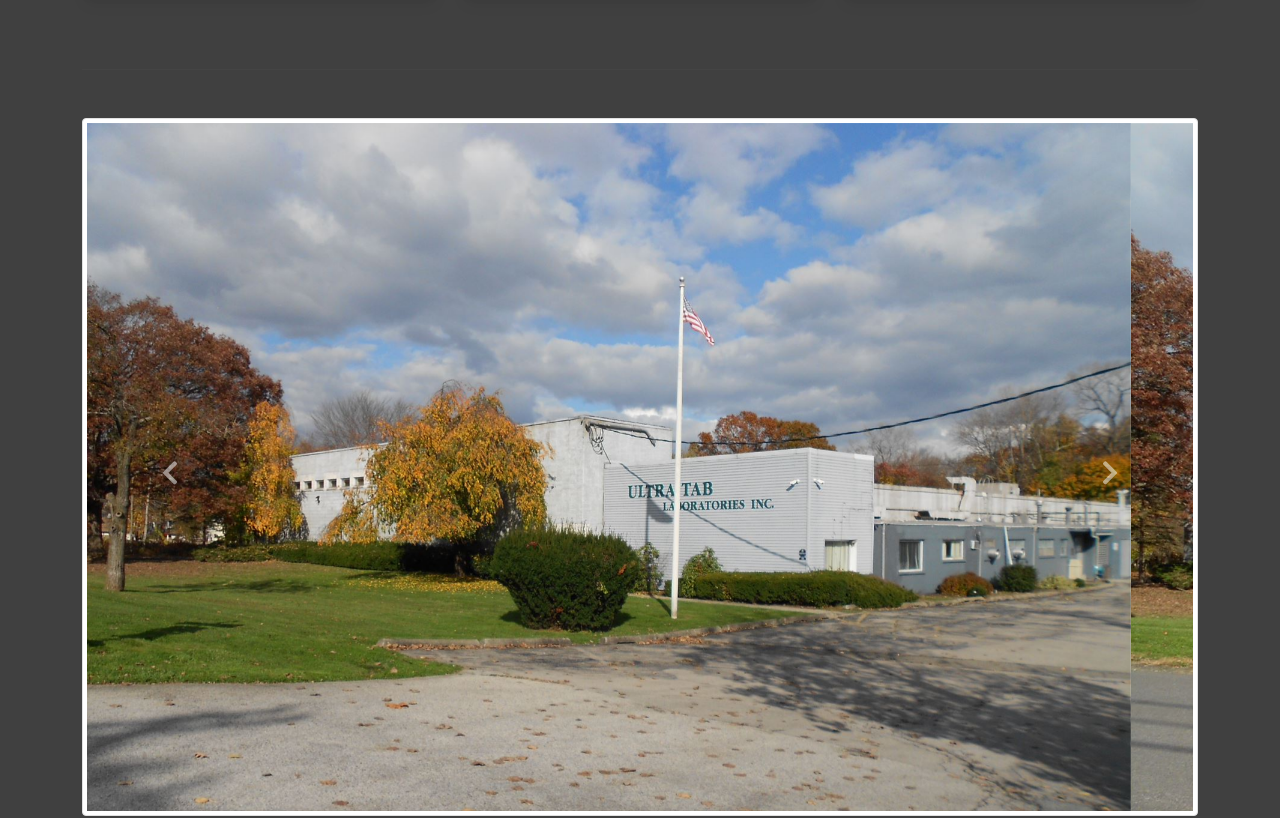
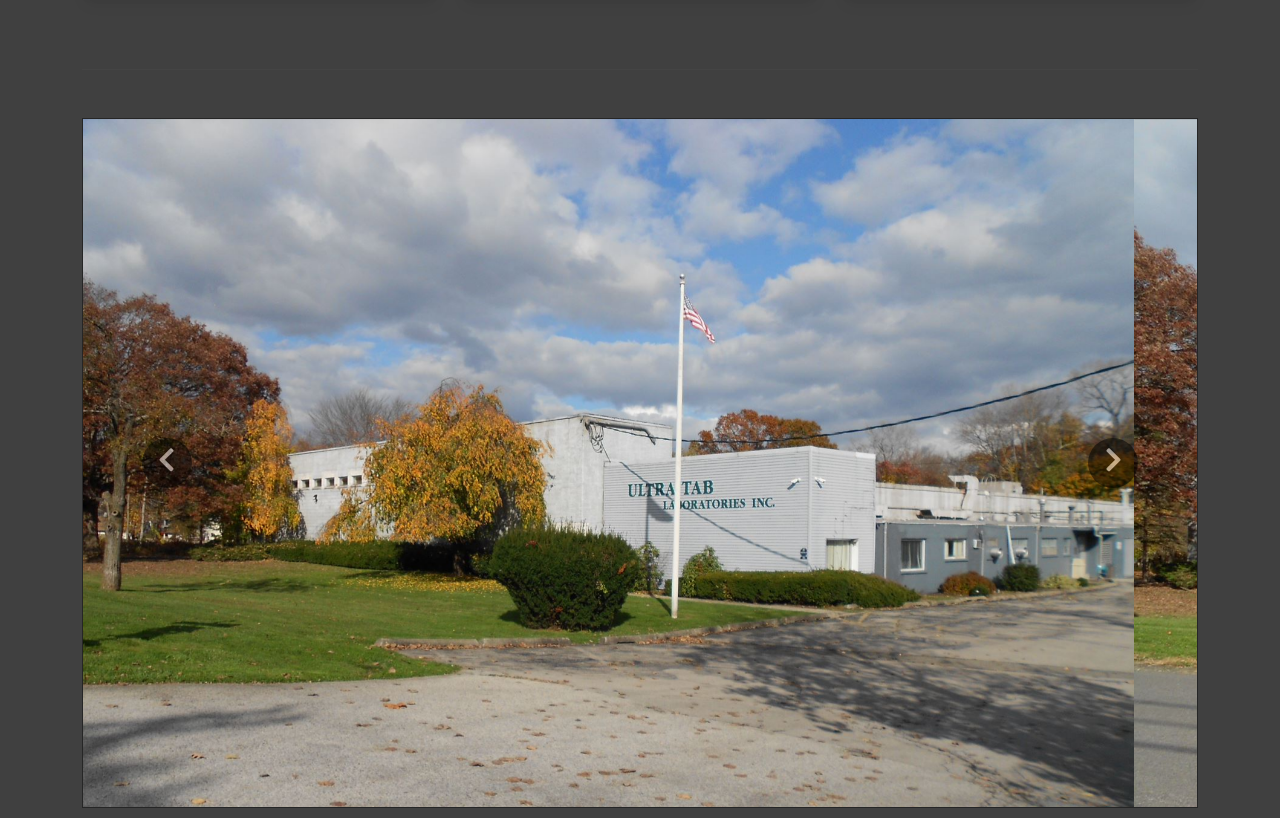
Before and after one commit to Hudson-commercial/50-Toc-Dr, a plain HTML site: page index.html in a window 1280 px wide. Shown: the part 2109-2927 px from the top of the page. Drawn offline with nearby package versions, Linux system fonts and the light colour scheme; a script that the page names is missing; a web font is replaced by a local one.

Commit message:
Update index.html

```diff
--- a/index.html
+++ b/index.html
@@ -134,7 +134,48 @@
             .bottom-copy-right {
             background-color: rgb(33, 33, 33);
             }
-            .images-slids {
+            .carousel-inner {
+            margin: 0px;
+            padding: 0px;
+            }
+            .bx-chevron-left:before, .bx-chevron-right:before{
+            display: none !important;
+            }
+            .carousel-control-prev-icon,
+            .carousel-control-next-icon {
+            width: 50px !important;
+            height: 50px !important;
+            background-color: #000;
+            border-radius: 50%;
+            top: calc(50% - 25px;)
+            }
+            .carousel-control-next-icon {
+            right:   5%;
+            }
+            .carousel-control-prev-icon{
+            left:   5%;
+            }
+            .carousel .carousel-inner img {
+            object-fit: cover !important;
+            width: 100%;
+            max-height: auto !important;
+            -webkit-background-size: cover;
+            -moz-background-size: cover;
+            -o-background-size: cover;
+            background-size: cover !important;
+            }
+            .carousel-inner .img-fluid-c{
+            min-height: 100% !important;
+            }
+            @media screen and (max-width: 1300px) {
+            .carousel-inner {
+            margin-top: 0px;
+            margin-bottom: 0px;
+            padding-top: 0em;
+            padding-left: 0em;
+            padding-right: 0em;
+            padding-bottom: 0em;
+            }
             }
             dark
          </style>
@@ -252,7 +293,7 @@
                         </div>
                         <div class="col-lg-4 col-md-6 mb-4">
                            <div class="card">
-                              <div class="bg-image hover-overlay ripple img-thumbnail" data-mdb-ripple-color="light">
+                              <div class="bg-image hover-overlay ripple img-thumbnail border-dark border" data-mdb-ripple-color="light">
                                  <img src="DSCN1734.jpg" class="img-fluid" />
                                  <a href="#!">
                                     <div class="mask" style="background-color: rgba(251, 251, 251, 0.15);"></div>
@@ -262,8 +303,9 @@
                         </div>
                      </div>
                      <hr class="my-5" />
+
                      <div class="images-slids" style="height: 45em; ">
-                        <div id="carimages" class="carousel slide img-thumbnail" data-ride="carousel " data-bs-interval="false">
+                        <div id="carimages" class="carousel slide  border-dark border" data-ride="carousel " data-bs-interval="false">
                            <div id="carouselExampleControls" class="carousel slide" data-bs-ride="carousel">
                               <div class="carousel-inner"  style="max-height: 86vh; ">
                                  <div class="carousel-item active">
```
